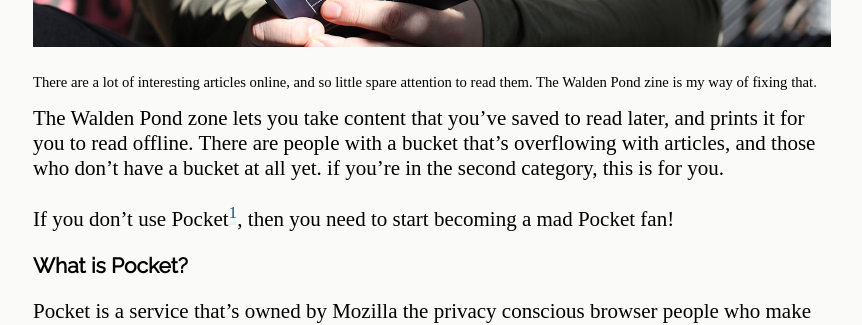
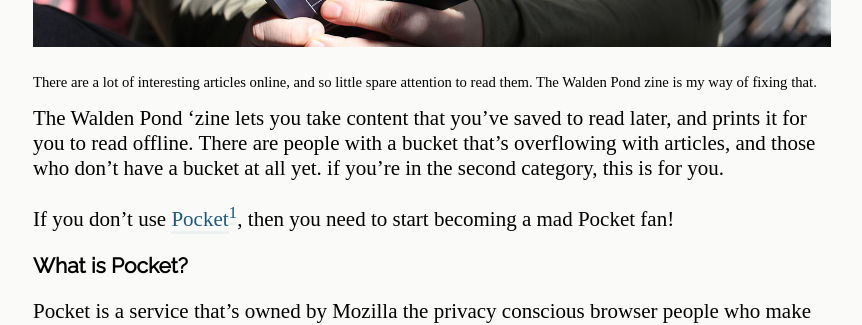
Before and after one commit to notionparallax/wp2frontEnd, a Jekyll site: the page built from _posts/2020-08-10-how-to-wp.md, in a window 1280 px wide and 900 px high, scrolled down 565 px. Shown: the part 154-479 px from the top of the window, without its empty margins (208-1070 px from the left). Built offline with Jekyll 4.4.1, drawn with Linux system fonts in a browser that asks for light colours; some web fonts are replaced; comment, search, counter and statistics services are not loaded; some of the changed text lies outside the part shown.

Commit message:
second pass

```diff
--- a/_posts/2020-08-10-how-to-wp.md
+++ b/_posts/2020-08-10-how-to-wp.md
@@ -55,9 +55,9 @@
 </figcaption>
 </figure>
 
-The Walden Pond zone lets you take content that you've saved to read later, and prints it for you to read offline. There are people with a bucket that's overflowing with articles, and those who don't have a bucket at all yet. if you're in the second category, this is for you.
+The Walden Pond 'zine lets you take content that you've saved to read later, and prints it for you to read offline. There are people with a bucket that's overflowing with articles, and those who don't have a bucket at all yet. if you're in the second category, this is for you.
 
-If you don't use Pocket[^ip], then you need to start becoming a mad Pocket fan!
+If you don't use [Pocket](https://getpocket.com/)[^ip], then you need to start becoming a mad Pocket fan!
 
 ### What is Pocket?
 
```
Also changed, not shown: other parts of _posts/2020-08-10-how-to-wp.md (+3 -1 lines).
